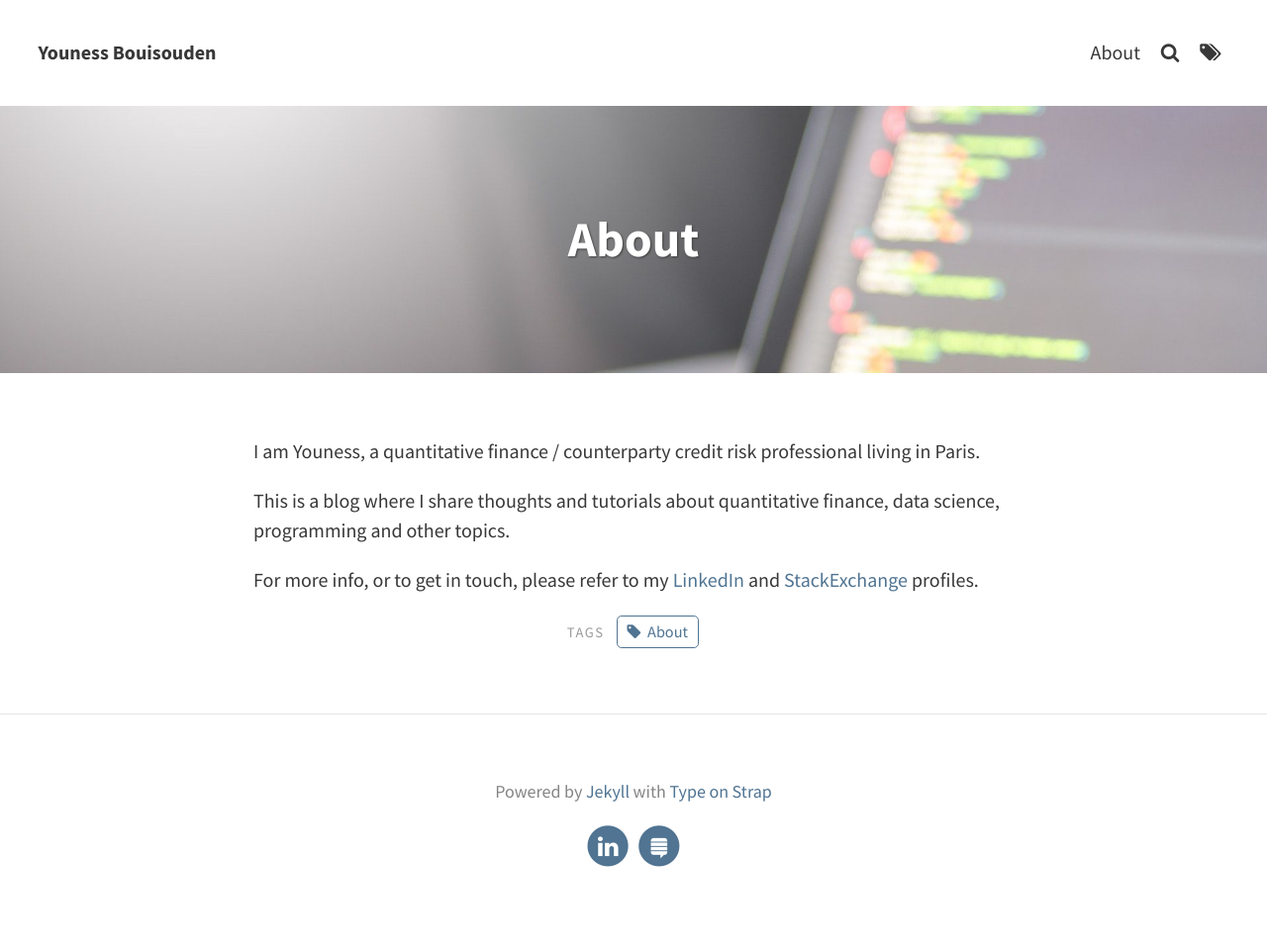
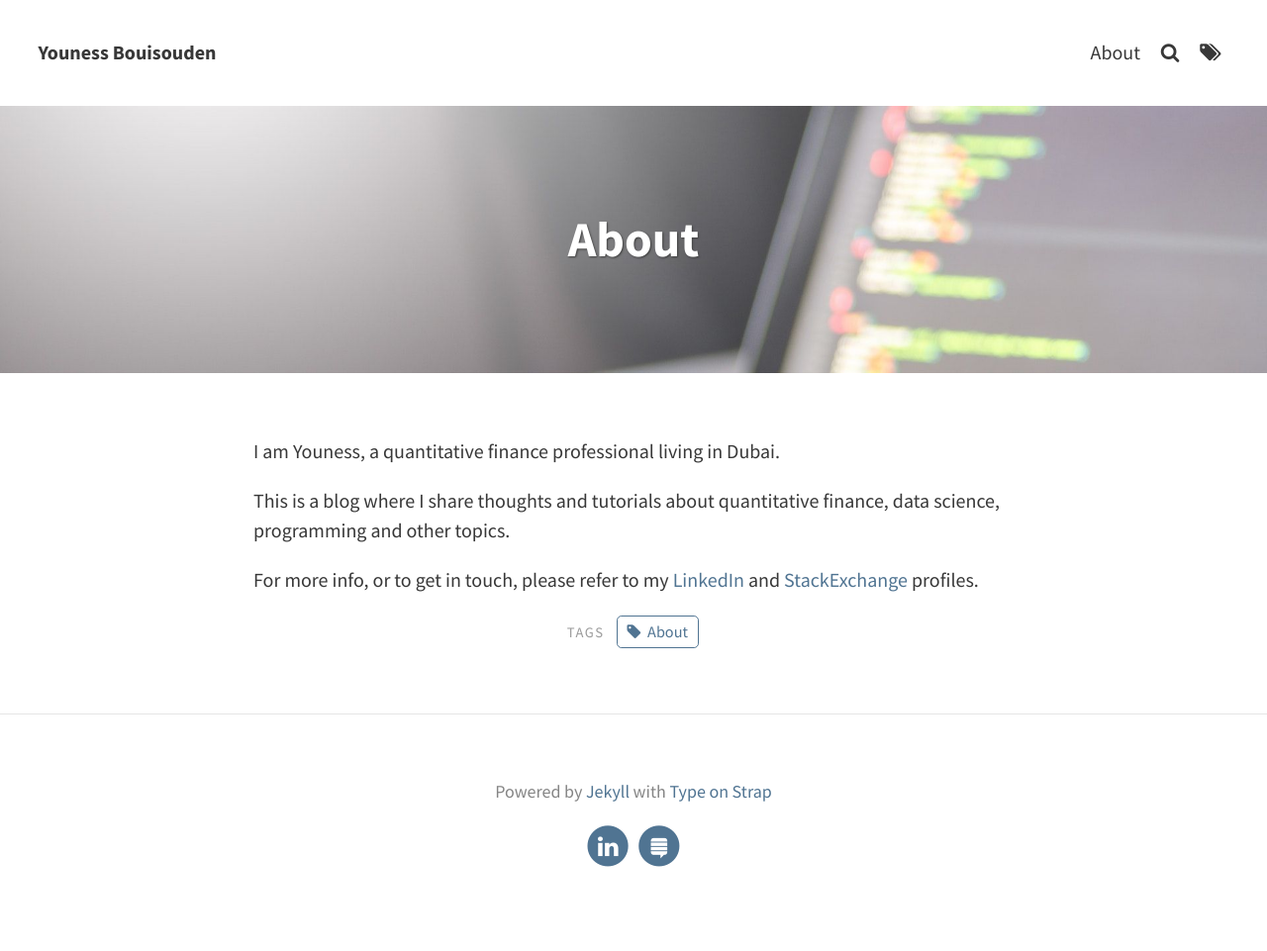
Before and after one commit to byouness/byouness.github.io, a Jekyll site: the page built from pages/about.md, in a window 1280 px wide. Shown: the whole page at 99% size. Built offline with Jekyll 4.4.1, drawn with Linux system fonts in a browser that asks for light colours.

Commit message:
Update location in about

```diff
--- a/pages/about.md
+++ b/pages/about.md
@@ -6,7 +6,7 @@ feature-img: "assets/img/pexels/computer2.jpeg"
 tags: [About]
 ---
 
-I am Youness, a quantitative finance / counterparty credit risk professional living in Paris.
+I am Youness, a quantitative finance professional living in Dubai.
 
 This is a blog where I share thoughts and tutorials about quantitative finance, data science, programming and other topics.
 
```
